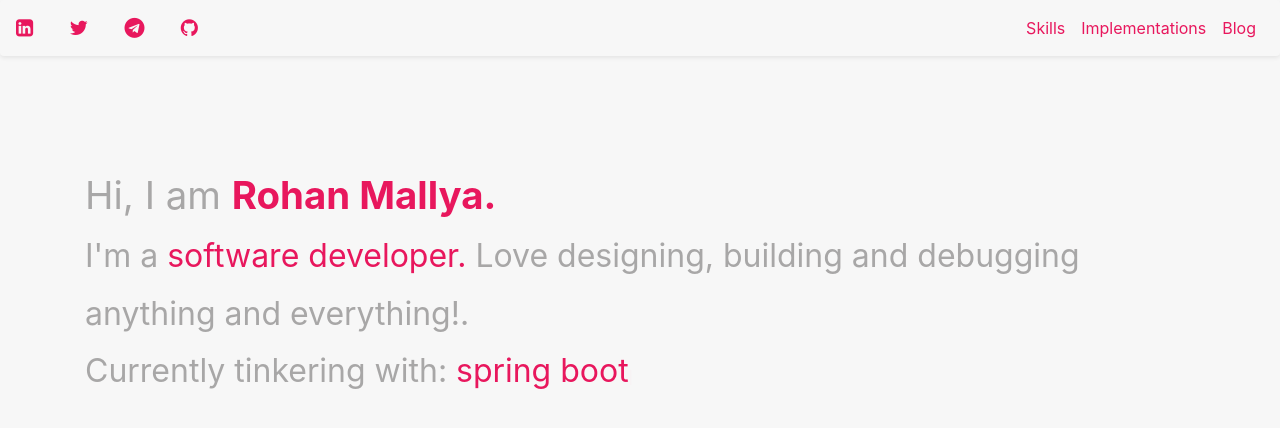
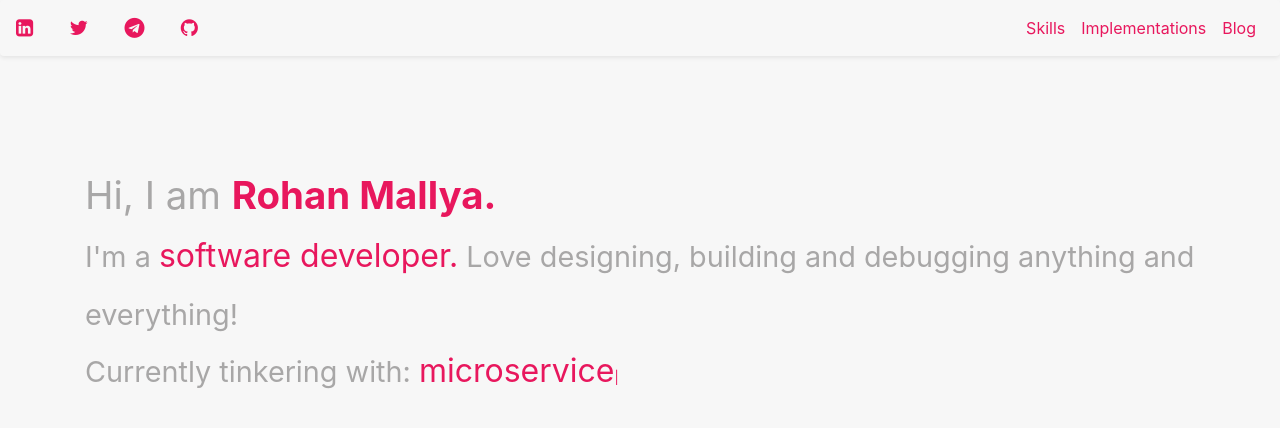
Before and after one commit to rohanrmallya/rohanrmallya.github.io, a Jekyll site: the page index.html, which Jekyll copies as it is, in a window 1280 px wide and 900 px high. Shown: the top 428 px of the window. Built offline with Jekyll 4.4.1, drawn with Linux system fonts in a browser that asks for light colours; some of the changed lines change nothing that is shown.

Commit message:
Refactored js files

```diff
--- a/assets/css/custom2.css
+++ b/assets/css/custom2.css
@@ -132,12 +132,12 @@
 }
 
 #typed-sub {
-    font-size: 2vw;
+    font-size: 1.75vw;
     color: var(--lightest);
 }
 
 #type-sub-highlight{
-    font-size: 2vw;
+    font-size: 1.75vw;
     color: var(--highlight);
 }
 
@@ -193,9 +193,9 @@
         font-size: 6vw;
     }
 
-    #typed-sub {font-size: 3vw;}
+    #typed-sub {font-size: 4vw;}
 
-    #type-sub-highlight{font-size:3vw;}
+    #type-sub-highlight{font-size:4vw;}
 
     #ctnt-button{
         font-size:3vw;
@@ -222,8 +222,8 @@
         font-size: 6vw;
     }
 
-    #typed-sub {font-size: 3vw;}
-    #type-sub-highlight{font-size:3vw;}
+    #typed-sub {font-size: 2vw;}
+    #type-sub-highlight{font-size:2vw;}
 
     #ctnt-button{
         font-size:3vw;
@@ -297,7 +297,7 @@
     }
 
     #typed-sub {
-        font-size: 2.5vw;
+        font-size: 2.25vw;
         color: var(--lightest);
     }
 
--- /dev/null
+++ b/assets/js/typed_settings.js
@@ -0,0 +1,78 @@
+var tinkeringwith = [
+    "docker",
+    "spring boot",
+    "microservices"
+]
+
+
+var typed = new Typed('#typed-name', {
+    // stringsElement: '#typed-name-text',
+    strings: [
+        'Hi, I am <span id="type-name"><strong>Rohan Mallya.</strong></span><br>'
+    ],
+    onComplete: function () {
+        document.querySelector('.typed-cursor').style.display = "none";
+        callTyped();
+    }
+});
+
+function callTyped() {
+    console.log("CALLIED")
+    var iAmA = document.createElement('span');
+    iAmA.setAttribute('id', 'i-am-a');
+    document.querySelector("#typed-name").appendChild(iAmA);
+    var typed2 = new Typed("#i-am-a", {
+        strings: [
+            '<span id="typed-sub">I\'m a <span id="type-sub-highlight">software developer.</span>^500 Love designing, building and debugging anything and everything!^500</span><br>'
+        ],
+        typeSpeeed: 300,
+        onComplete: function () {
+            document.querySelector('.typed-cursor').style.display = "none";
+
+            loadTalkToMeAbout()
+        }
+
+    });
+
+}
+
+function loadTalkToMeAbout() {
+    var ttm = document.createElement('span');
+    ttm.setAttribute('id', 'ttm');
+    document.querySelector('#i-am-a').appendChild(ttm);
+    var typed = new Typed("#ttm", {
+        strings: [
+            '<span id="typed-sub">Currently tinkering with: ^500</span>'
+        ],
+        typeSpeeed: 0,
+        backSpeed: 0,
+        onComplete: function () {
+            document.querySelector('.typed-cursor').style.display = "none";
+
+            loadCurrentlyTinkeringWith();
+        }
+
+    });
+}
+
+function makeTech(str) {
+    return '<span id="type-sub-highlight">' + str + '</span>^500'
+}
+
+function loadCurrentlyTinkeringWith() {
+    var current = document.createElement('span');
+    current.setAttribute('id', 'current');
+    document.querySelector("#ttm").appendChild(current);
+    var typed = new Typed("#current", {
+        strings: tinkeringwith.map(x => makeTech(x)),
+        typeSpeeed: 0,
+        backSpeed: 10,
+        loop: true
+
+    });
+
+}
+
+// var typed = new Typed('#typed-name', {
+//     stringsElement: '#typed-name-text'
+// });
--- a/index.html
+++ b/index.html
@@ -35,9 +35,7 @@
 
         <div class="collapse navbar-collapse" id="navbarSupportedContent">
             <ul class="navbar-nav ml-auto ">
-                <!-- <li class="nav-item active">
-                    <a class="nav-link" id="nav-link" href="#">Home <span class="sr-only">(current)</span></a>
-                </li> -->
+
                 <li class="nav-item">
                     <a class="nav-link" id="nav-link" href="#skills">Skills</a>
                 </li>
@@ -49,11 +47,6 @@
                 </li>
             </ul>
 
-            <!-- <ul class="nav navbar-nav navbar-right">
-                <li><a class="navbar-brand" href="#">Rohan Mallya</a></li>
-
-            </ul> -->
-
 
 
         </div>
@@ -64,16 +57,7 @@
         <div class="full-content container">
 
             <div class="row full-content align-items-center">
-                <!-- <div id="typed-name-text">
-                    <p>Hi, I am <span id="type-name">Rohan <strong>Mallya.</strong></span>
-                        This is a major WIP. But if you have something interesting we can work on,
-                            my contact details are below
-                        </span>
 
-                    </p>
-
-                </div> -->
-                <!-- <span id="typed-pre-name"></span> -->
                 <span id="typed-name"></span>
                 <span id="i-am-a"></span>
 
@@ -82,23 +66,6 @@
 
         </div>
 
-        <!-- <div class="content-10" id="contact">
-            <div class="row align-items-center" id="buttons-row-container">
-                <div id="ctnt-button" class="col-sm"><i class="fa fa-phone" aria-hidden="true"></i>
-
-                    +917892197734</div>
-                <div id="ctnt-button" class="col-sm"><i class="fa fa-envelope" aria-hidden="true"></i>
-
-                    bangalorerohan@gmail.com</div>
-                <div id="ctnt-button" class="col-sm"><i class="fa fa-info-circle" aria-hidden="true"></i>
-                    <a id="landing-a" href="https://www.about.me/rohanmallya">
-
-
-                        about.me</a>
-                </div>
-            </div>
-
-        </div> -->
 
     </div>
 
@@ -287,100 +254,7 @@
     </script>
     <script src="https://cdn.jsdelivr.net/npm/typed.js@2.0.9"></script>
 
-    <script>
-        var typed = new Typed('#typed-name', {
-            // stringsElement: '#typed-name-text',
-            strings: [
-                'Hi, I am <span id="type-name"><strong>Rohan Mallya.</strong></span><br>'
-            ],
-            onComplete: function () {
-                document.querySelector('.typed-cursor').style.display = "none";
-                callTyped();
-            }
-        });
-
-        function callTyped() {
-            console.log("CALLIED")
-            var iAmA = document.createElement('span');
-            iAmA.setAttribute('id', 'i-am-a');
-            document.querySelector("#typed-name").appendChild(iAmA);
-            var typed2 = new Typed("#i-am-a", {
-                strings: [
-                    '<span id="typed-sub">I\'m a <span id="type-sub-highlight">software developer.</span>^500 Love designing, building and debugging anything and everything!.^500</span><br>'
-                ],
-                typeSpeeed: 300,
-                onComplete: function () {
-                    document.querySelector('.typed-cursor').style.display = "none";
-
-                    loadTalkToMeAbout()
-                }
-
-            });
-
-        }
-
-        function loadTalkToMeAbout() {
-            var ttm = document.createElement('span');
-            ttm.setAttribute('id', 'ttm');
-            document.querySelector('#i-am-a').appendChild(ttm);
-            var typed = new Typed("#ttm", {
-                strings: [
-                    '<span id="typed-sub">Currently tinkering with: ^500</span>'
-                ],
-                typeSpeeed: 0,
-                backSpeed: 0,
-                onComplete: function () {
-                    document.querySelector('.typed-cursor').style.display = "none";
-
-                    loadCurrentlyTinkeringWith();
-                }
-
-            });
-        }
-
-        function makeTech(str) {
-            return '<span id="type-sub-highlight">' + str + '</span>^500'
-        }
-
-        function loadCurrentlyTinkeringWith() {
-            var current = document.createElement('span');
-            current.setAttribute('id', 'current');
-            document.querySelector("#ttm").appendChild(current);
-            var typed = new Typed("#current", {
-                strings: [
-                    makeTech('docker'),
-                    makeTech('microservices architecture'),
-                    makeTech('spring boot'),
-                    makeTech('EDB/Postgres')
-                ],
-                typeSpeeed: 0,
-                backSpeed: 10,
-                loop: true
-
-            });
-
-        }
-
-        function callTyped2() {
-            console.log("CALLIED")
-            var iAmA = document.createElement('span');
-            iAmA.setAttribute('id', 'i-am-a');
-            document.querySelector("#typed-name").appendChild(iAmA);
-            var typed2 = new Typed("#i-am-a", {
-                strings: ['think', 'read', 'design',
-                    ' code', 'implement'
-                ],
-                smartBackspace: true,
-                loop: true,
-                typeSpeeed: 0,
-                backSpeed: 0
-            })
-        }
-
-        // var typed = new Typed('#typed-name', {
-        //     stringsElement: '#typed-name-text'
-        // });
-    </script>
+    <script src="assets/js/typed_settings.js"></script>
 
 </body>
 
```
Also changed, not shown: 8 other files.
